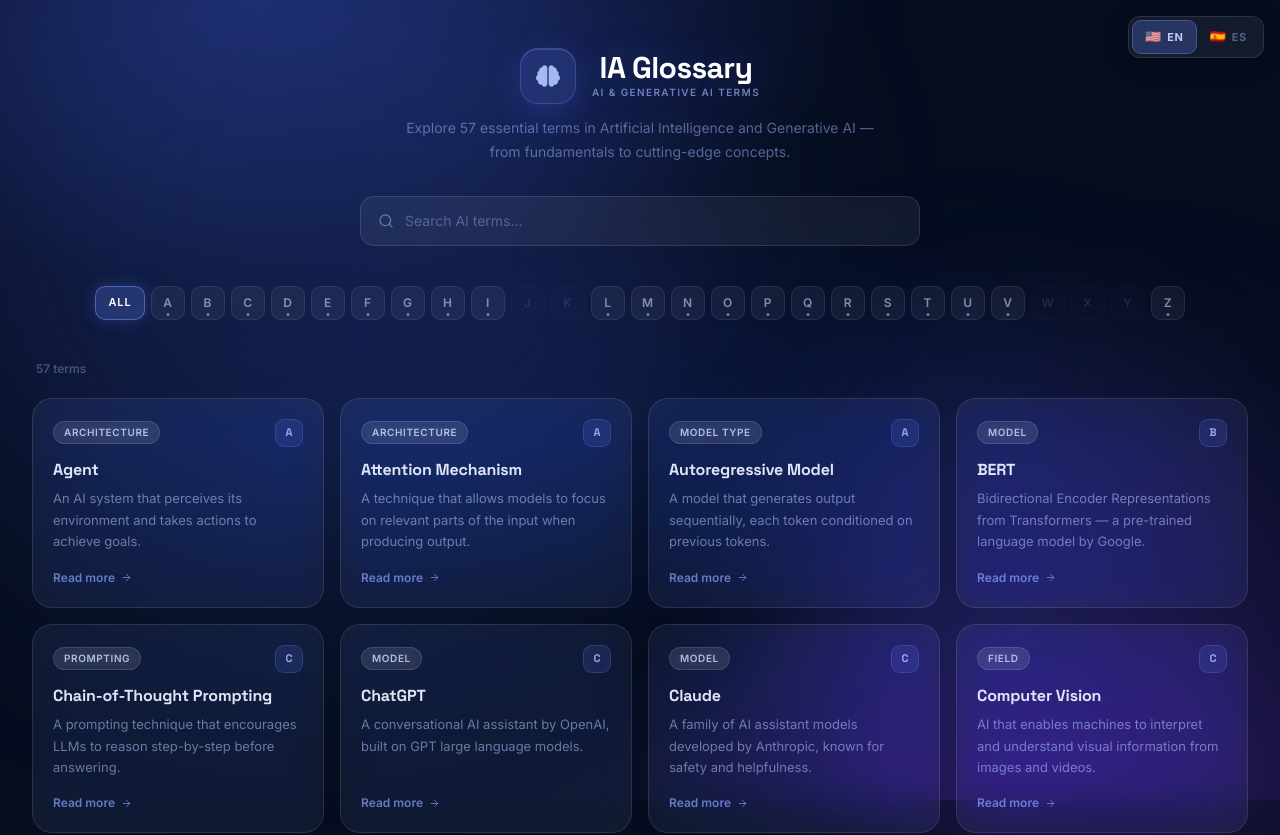
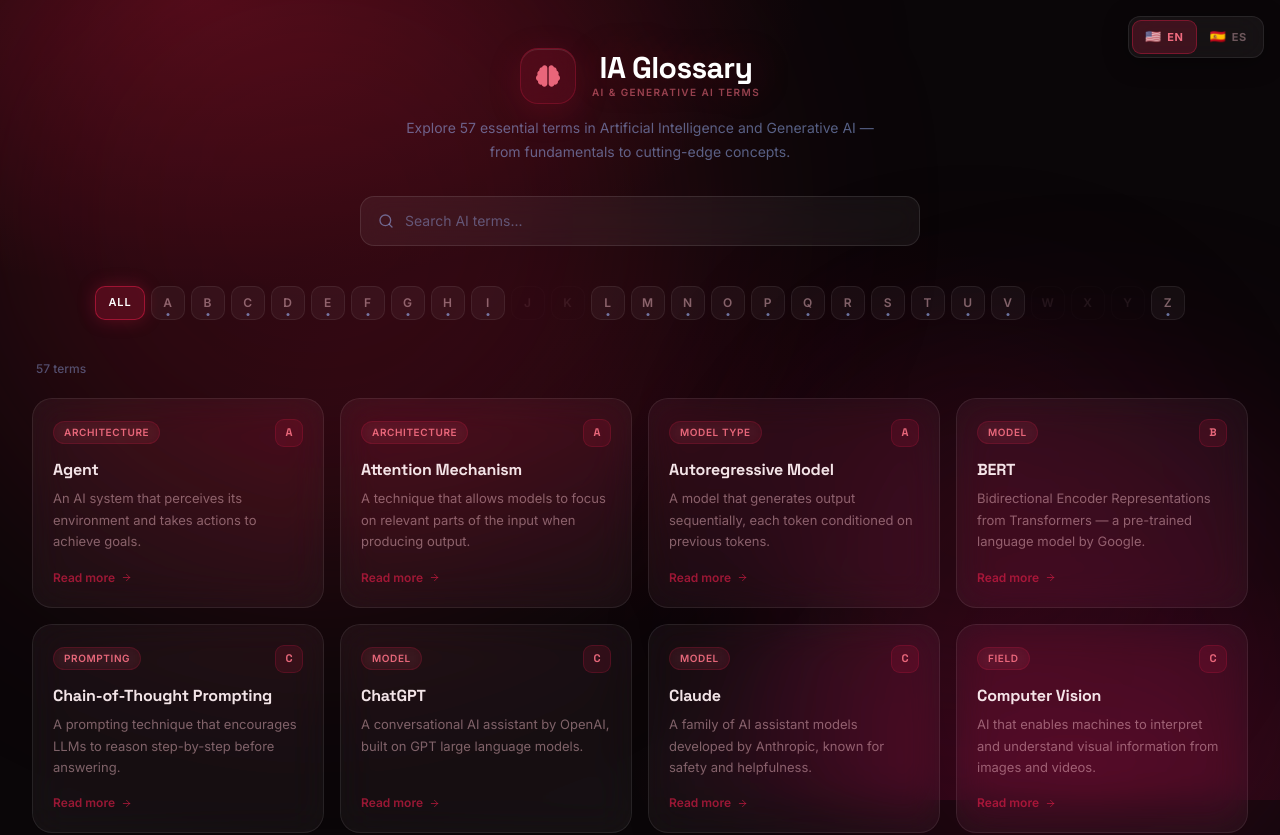
Before and after one commit to gara501/iaglossary, a React (Vite) app: page / in a window 1280 px wide. Shown: the top 835 px of the page. Built offline with nearby package versions, Linux system fonts and the light colour scheme.

Commit message:
feat: cyberpunk red/crimson palette — replace blue accents with rose-600 tones

```diff
--- a/src/components/LanguageSelector.tsx
+++ b/src/components/LanguageSelector.tsx
@@ -1,4 +1,4 @@
-import { Box, HStack, Text } from '@chakra-ui/react'
+import { Box, Text, HStack } from '@chakra-ui/react'
 import { useLanguage } from '../context/LanguageContext'
 
 export default function LanguageSelector() {
@@ -13,12 +13,12 @@ export default function LanguageSelector() {
         >
             <HStack
                 spacing={0}
-                bg="rgba(255,255,255,0.06)"
+                bg="rgba(255,255,255,0.05)"
                 backdropFilter="blur(16px)"
-                border="1px solid rgba(255,255,255,0.10)"
+                border="1px solid rgba(255,255,255,0.08)"
                 borderRadius="12px"
                 p="3px"
-                boxShadow="0 4px 24px rgba(0,0,0,0.3)"
+                boxShadow="0 4px 24px rgba(0,0,0,0.35)"
             >
                 {(['en', 'es'] as const).map((lang) => {
                     const isActive = language === lang
@@ -30,10 +30,10 @@ export default function LanguageSelector() {
                             px={3}
                             py={1.5}
                             borderRadius="9px"
-                            bg={isActive ? 'rgba(100,130,255,0.25)' : 'transparent'}
-                            border={isActive ? '1px solid rgba(120,150,255,0.35)' : '1px solid transparent'}
+                            bg={isActive ? 'rgba(225,29,72,0.20)' : 'transparent'}
+                            border={isActive ? '1px solid rgba(225,29,72,0.38)' : '1px solid transparent'}
                             transition="all 0.18s"
-                            _hover={{ bg: isActive ? undefined : 'rgba(255,255,255,0.06)' }}
+                            _hover={{ bg: isActive ? undefined : 'rgba(225,29,72,0.08)' }}
                             cursor="pointer"
                         >
                             <HStack spacing={1.5}>
@@ -41,7 +41,7 @@ export default function LanguageSelector() {
                                 <Text
                                     fontSize="11px"
                                     fontWeight="700"
-                                    color={isActive ? 'rgba(200,215,255,0.95)' : 'rgba(160,185,255,0.45)'}
+                                    color={isActive ? 'rgba(251,113,133,0.95)' : 'rgba(255,200,210,0.38)'}
                                     letterSpacing="0.06em"
                                 >
                                     {lang.toUpperCase()}
--- a/src/components/Logo.tsx
+++ b/src/components/Logo.tsx
@@ -24,15 +24,15 @@ export default function Logo({ subtitle = 'AI & Generative AI Terms' }: LogoProp
                     w="56px"
                     h="56px"
                     borderRadius="18px"
-                    bg="rgba(99, 120, 255, 0.18)"
-                    border="1px solid rgba(120, 150, 255, 0.25)"
+                    bg="rgba(225, 29, 72, 0.15)"
+                    border="1px solid rgba(225, 29, 72, 0.25)"
                     backdropFilter="blur(12px)"
                     display="flex"
                     alignItems="center"
                     justifyContent="center"
-                    boxShadow="0 8px 32px rgba(80, 100, 255, 0.25), inset 0 1px 0 rgba(255,255,255,0.12)"
+                    boxShadow="0 8px 32px rgba(180, 20, 50, 0.22), inset 0 1px 0 rgba(255,255,255,0.10)"
                 >
-                    <Icon as={FaBrain} color="rgba(180,200,255,0.9)" boxSize={6} />
+                    <Icon as={FaBrain} color="rgba(251,113,133,0.9)" boxSize={6} />
                 </Box>
 
                 <Box>
@@ -49,7 +49,7 @@ export default function Logo({ subtitle = 'AI & Generative AI Terms' }: LogoProp
                     </Text>
                     <Text
                         fontSize="10px"
-                        color="rgba(160, 185, 255, 0.65)"
+                        color="rgba(251, 113, 133, 0.55)"
                         fontWeight="600"
                         letterSpacing="0.14em"
                         textTransform="uppercase"
--- a/src/components/TermCard.tsx
+++ b/src/components/TermCard.tsx
@@ -28,7 +28,7 @@ export default function TermCard({ term, index, onClick, readMoreLabel = 'Read m
             role="button"
             tabIndex={0}
             onKeyDown={(e: React.KeyboardEvent) => e.key === 'Enter' && onClick()}
-            _focus={{ outline: '2px solid rgba(120,150,255,0.5)', outlineOffset: '2px' }}
+            _focus={{ outline: '2px solid rgba(225,29,72,0.45)', outlineOffset: '2px' }}
         >
             {/* Top row: category badge + letter */}
             <Flex justify="space-between" align="center" mb={3}>
@@ -37,8 +37,8 @@ export default function TermCard({ term, index, onClick, readMoreLabel = 'Read m
                     w="28px"
                     h="28px"
                     borderRadius="9px"
-                    bg="rgba(100,130,255,0.15)"
-                    border="1px solid rgba(120,150,255,0.2)"
+                    bg="rgba(225, 29, 72, 0.12)"
+                    border="1px solid rgba(225, 29, 72, 0.20)"
                     display="flex"
                     alignItems="center"
                     justifyContent="center"
@@ -47,7 +47,7 @@ export default function TermCard({ term, index, onClick, readMoreLabel = 'Read m
                     <Text
                         fontSize="11px"
                         fontWeight="800"
-                        color="rgba(160,185,255,0.9)"
+                        color="rgba(251, 113, 133, 0.9)"
                         fontFamily="Space Grotesk, sans-serif"
                     >
                         {term.letter}
@@ -60,7 +60,7 @@ export default function TermCard({ term, index, onClick, readMoreLabel = 'Read m
                 fontFamily="Space Grotesk, sans-serif"
                 fontWeight="700"
                 fontSize="md"
-                color="rgba(235,240,255,0.95)"
+                color="rgba(255, 240, 243, 0.95)"
                 mb={2}
                 lineHeight={1.35}
                 letterSpacing="-0.01em"
@@ -71,7 +71,7 @@ export default function TermCard({ term, index, onClick, readMoreLabel = 'Read m
             {/* Summary */}
             <Text
                 fontSize="13px"
-                color="rgba(180,200,255,0.55)"
+                color="rgba(255, 200, 210, 0.45)"
                 lineHeight={1.65}
                 flex={1}
                 noOfLines={3}
@@ -82,10 +82,10 @@ export default function TermCard({ term, index, onClick, readMoreLabel = 'Read m
 
             {/* Read more */}
             <Flex align="center" mt={4} gap={1.5}>
-                <Text fontSize="12px" fontWeight="600" color="rgba(140,165,255,0.7)">
+                <Text fontSize="12px" fontWeight="600" color="rgba(225, 29, 72, 0.65)">
                     {readMoreLabel}
                 </Text>
-                <Icon as={FiArrowRight} boxSize="11px" color="rgba(140,165,255,0.7)" />
+                <Icon as={FiArrowRight} boxSize="11px" color="rgba(225, 29, 72, 0.65)" />
             </Flex>
         </MotionBox>
     )
--- a/src/index.css
+++ b/src/index.css
@@ -17,8 +17,8 @@ body,
 
 body {
   font-family: 'Inter', sans-serif;
-  background: #060d1f;
-  color: #e2e8f0;
+  background: #0a0608;
+  color: #f1e8ea;
   overflow-x: hidden;
   -webkit-font-smoothing: antialiased;
 }
@@ -33,12 +33,12 @@ body {
 }
 
 ::-webkit-scrollbar-thumb {
-  background: rgba(99, 130, 255, 0.25);
+  background: rgba(225, 29, 72, 0.22);
   border-radius: 99px;
 }
 
 ::-webkit-scrollbar-thumb:hover {
-  background: rgba(99, 130, 255, 0.45);
+  background: rgba(225, 29, 72, 0.42);
 }
 
 /* ─── Background ────────────────────────────────── */
@@ -46,69 +46,70 @@ body {
   position: fixed;
   inset: 0;
   z-index: 0;
-  background: radial-gradient(ellipse 80% 60% at 20% 0%, rgba(56, 80, 200, 0.35) 0%, transparent 60%),
-    radial-gradient(ellipse 60% 50% at 80% 100%, rgba(80, 40, 180, 0.28) 0%, transparent 60%),
-    radial-gradient(ellipse 50% 40% at 50% 50%, rgba(30, 60, 160, 0.15) 0%, transparent 70%),
-    #060d1f;
+  background:
+    radial-gradient(ellipse 80% 60% at 15% 0%, rgba(180, 20, 50, 0.30) 0%, transparent 60%),
+    radial-gradient(ellipse 60% 50% at 85% 100%, rgba(140, 10, 60, 0.24) 0%, transparent 60%),
+    radial-gradient(ellipse 50% 40% at 50% 50%, rgba(80, 5, 30, 0.18) 0%, transparent 70%),
+    #0a0608;
   pointer-events: none;
 }
 
 /* ─── Glass card ────────────────────────────────── */
 .glass-card {
-  background: rgba(255, 255, 255, 0.055);
+  background: rgba(255, 255, 255, 0.045);
   backdrop-filter: blur(18px) saturate(160%);
   -webkit-backdrop-filter: blur(18px) saturate(160%);
-  border: 1px solid rgba(255, 255, 255, 0.10);
+  border: 1px solid rgba(255, 255, 255, 0.08);
   border-radius: 20px;
   transition: background 0.25s, border-color 0.25s, transform 0.2s, box-shadow 0.25s;
 }
 
 .glass-card:hover {
-  background: rgba(255, 255, 255, 0.085);
-  border-color: rgba(255, 255, 255, 0.18);
+  background: rgba(225, 29, 72, 0.06);
+  border-color: rgba(225, 29, 72, 0.22);
   transform: translateY(-3px);
-  box-shadow: 0 20px 60px rgba(0, 0, 0, 0.35), 0 0 0 1px rgba(120, 140, 255, 0.12);
+  box-shadow: 0 20px 60px rgba(0, 0, 0, 0.4), 0 0 0 1px rgba(225, 29, 72, 0.10);
 }
 
 /* ─── Glass input ───────────────────────────────── */
 .glass-input {
-  background: rgba(255, 255, 255, 0.06) !important;
+  background: rgba(255, 255, 255, 0.05) !important;
   backdrop-filter: blur(12px);
   -webkit-backdrop-filter: blur(12px);
-  border: 1px solid rgba(255, 255, 255, 0.12) !important;
+  border: 1px solid rgba(255, 255, 255, 0.10) !important;
   border-radius: 14px !important;
   color: white !important;
   transition: all 0.2s;
 }
 
 .glass-input:focus {
-  background: rgba(255, 255, 255, 0.09) !important;
-  border-color: rgba(120, 150, 255, 0.45) !important;
-  box-shadow: 0 0 0 3px rgba(100, 130, 255, 0.12), 0 0 30px rgba(80, 110, 255, 0.08) !important;
+  background: rgba(225, 29, 72, 0.06) !important;
+  border-color: rgba(225, 29, 72, 0.45) !important;
+  box-shadow: 0 0 0 3px rgba(225, 29, 72, 0.10), 0 0 30px rgba(180, 20, 50, 0.08) !important;
   outline: none !important;
 }
 
 /* ─── Glass badge ───────────────────────────────── */
 .glass-badge {
-  background: rgba(255, 255, 255, 0.08);
+  background: rgba(225, 29, 72, 0.10);
   backdrop-filter: blur(8px);
-  border: 1px solid rgba(255, 255, 255, 0.12);
+  border: 1px solid rgba(225, 29, 72, 0.18);
   border-radius: 99px;
   font-size: 10px;
   font-weight: 600;
   letter-spacing: 0.06em;
   text-transform: uppercase;
-  color: rgba(200, 215, 255, 0.85);
+  color: rgba(251, 113, 133, 0.90);
   padding: 3px 10px;
   display: inline-block;
 }
 
 /* ─── Letter nav button ─────────────────────────── */
 .letter-btn {
-  background: rgba(255, 255, 255, 0.05);
-  border: 1px solid rgba(255, 255, 255, 0.08);
+  background: rgba(255, 255, 255, 0.04);
+  border: 1px solid rgba(255, 255, 255, 0.07);
   border-radius: 10px;
-  color: rgba(200, 215, 255, 0.6);
+  color: rgba(255, 200, 210, 0.45);
   font-size: 12px;
   font-weight: 600;
   width: 34px;
@@ -122,26 +123,26 @@ body {
 }
 
 .letter-btn:hover:not(:disabled) {
-  background: rgba(255, 255, 255, 0.10);
-  border-color: rgba(120, 150, 255, 0.3);
-  color: white;
+  background: rgba(225, 29, 72, 0.10);
+  border-color: rgba(225, 29, 72, 0.28);
+  color: rgba(255, 180, 195, 0.95);
 }
 
 .letter-btn.active {
-  background: rgba(100, 130, 255, 0.25);
-  border-color: rgba(120, 150, 255, 0.5);
+  background: rgba(225, 29, 72, 0.22);
+  border-color: rgba(225, 29, 72, 0.55);
   color: white;
-  box-shadow: 0 0 16px rgba(100, 130, 255, 0.25);
+  box-shadow: 0 0 18px rgba(225, 29, 72, 0.28);
 }
 
 .letter-btn:disabled {
-  opacity: 0.2;
+  opacity: 0.18;
   cursor: not-allowed;
 }
 
 /* ─── Glow text ─────────────────────────────────── */
 .glow-text {
-  text-shadow: 0 0 40px rgba(120, 150, 255, 0.4);
+  text-shadow: 0 0 40px rgba(225, 29, 72, 0.35);
 }
 
 /* ─── Animations ────────────────────────────────── */
--- a/src/pages/GlossaryPage.tsx
+++ b/src/pages/GlossaryPage.tsx
@@ -85,7 +85,7 @@ export default function GlossaryPage() {
                 w="700px"
                 h="700px"
                 borderRadius="full"
-                bg="rgba(60, 90, 220, 0.22)"
+                bg="rgba(180, 20, 50, 0.22)"
                 filter="blur(120px)"
                 pointerEvents="none"
                 zIndex={0}
@@ -98,7 +98,7 @@ export default function GlossaryPage() {
                 w="600px"
                 h="600px"
                 borderRadius="full"
-                bg="rgba(100, 50, 200, 0.18)"
+                bg="rgba(140, 10, 60, 0.18)"
                 filter="blur(100px)"
                 pointerEvents="none"
                 zIndex={0}
@@ -111,7 +111,7 @@ export default function GlossaryPage() {
                 w="400px"
                 h="400px"
                 borderRadius="full"
-                bg="rgba(40, 80, 200, 0.12)"
+                bg="rgba(100, 10, 35, 0.14)"
                 filter="blur(80px)"
                 pointerEvents="none"
                 zIndex={0}
@@ -202,12 +202,12 @@ export default function GlossaryPage() {
                                     alignItems="center"
                                     justifyContent="center"
                                 >
-                                    <Icon as={FiSearch} boxSize={7} color="rgba(160,185,255,0.3)" />
+                                    <Icon as={FiSearch} boxSize={7} color="rgba(225,29,72,0.28)" />
                                 </Box>
-                                <Text color="rgba(200,215,255,0.6)" fontSize="md" fontWeight="600">
+                                <Text color="rgba(255,230,235,0.6)" fontSize="md" fontWeight="600">
                                     {s.noTermsFound}
                                 </Text>
-                                <Text color="rgba(160,185,255,0.35)" fontSize="sm">
+                                <Text color="rgba(255,200,210,0.32)" fontSize="sm">
                                     {s.noTermsHint}
                                 </Text>
                             </Center>
@@ -217,7 +217,7 @@ export default function GlossaryPage() {
 
                 {/* Footer */}
                 <Box mt={16} textAlign="center">
-                    <Text fontSize="11px" color="rgba(160,185,255,0.25)" letterSpacing="0.04em">
+                    <Text fontSize="11px" color="rgba(255,200,210,0.20)" letterSpacing="0.04em">
                         {s.footerText} · {new Date().getFullYear()}
                     </Text>
                 </Box>
--- a/src/theme.ts
+++ b/src/theme.ts
@@ -8,8 +8,8 @@ const theme = extendTheme({
     styles: {
         global: {
             body: {
-                bg: '#060d1f',
-                color: 'white',
+                bg: '#0a0608',
+                color: '#f1e8ea',
             },
         },
     },
@@ -20,37 +20,32 @@ const theme = extendTheme({
     colors: {
         glass: {
             50: 'rgba(255,255,255,0.03)',
-            100: 'rgba(255,255,255,0.06)',
-            200: 'rgba(255,255,255,0.09)',
-            300: 'rgba(255,255,255,0.13)',
-            400: 'rgba(255,255,255,0.18)',
-            border: 'rgba(255,255,255,0.10)',
-            borderHover: 'rgba(255,255,255,0.20)',
+            100: 'rgba(255,255,255,0.05)',
+            200: 'rgba(255,255,255,0.08)',
+            300: 'rgba(255,255,255,0.12)',
+            400: 'rgba(255,255,255,0.17)',
+            border: 'rgba(255,255,255,0.08)',
+            borderHover: 'rgba(225,29,72,0.25)',
         },
         accent: {
-            300: '#a5b4fc',
-            400: '#818cf8',
-            500: '#6366f1',
-            600: '#4f46e5',
-            700: '#3730a3',
-        },
-        blue: {
-            300: '#93c5fd',
-            400: '#60a5fa',
-            500: '#3b82f6',
+            300: '#fda4af',  // rose-300
+            400: '#fb7185',  // rose-400
+            500: '#f43f5e',  // rose-500
+            600: '#e11d48',  // rose-600
+            700: '#be123c',  // rose-700
         },
     },
     components: {
         Modal: {
             baseStyle: {
                 dialog: {
-                    bg: 'rgba(10, 15, 40, 0.85)',
+                    bg: 'rgba(12, 5, 8, 0.88)',
                     backdropFilter: 'blur(24px)',
-                    border: '1px solid rgba(255,255,255,0.10)',
+                    border: '1px solid rgba(255,255,255,0.08)',
                     borderRadius: '24px',
                 },
                 overlay: {
-                    bg: 'rgba(0,0,0,0.65)',
+                    bg: 'rgba(0,0,0,0.70)',
                     backdropFilter: 'blur(8px)',
                 },
             },
```
Also changed, not shown: src/components/TermModal.tsx (+27 -27 lines).
